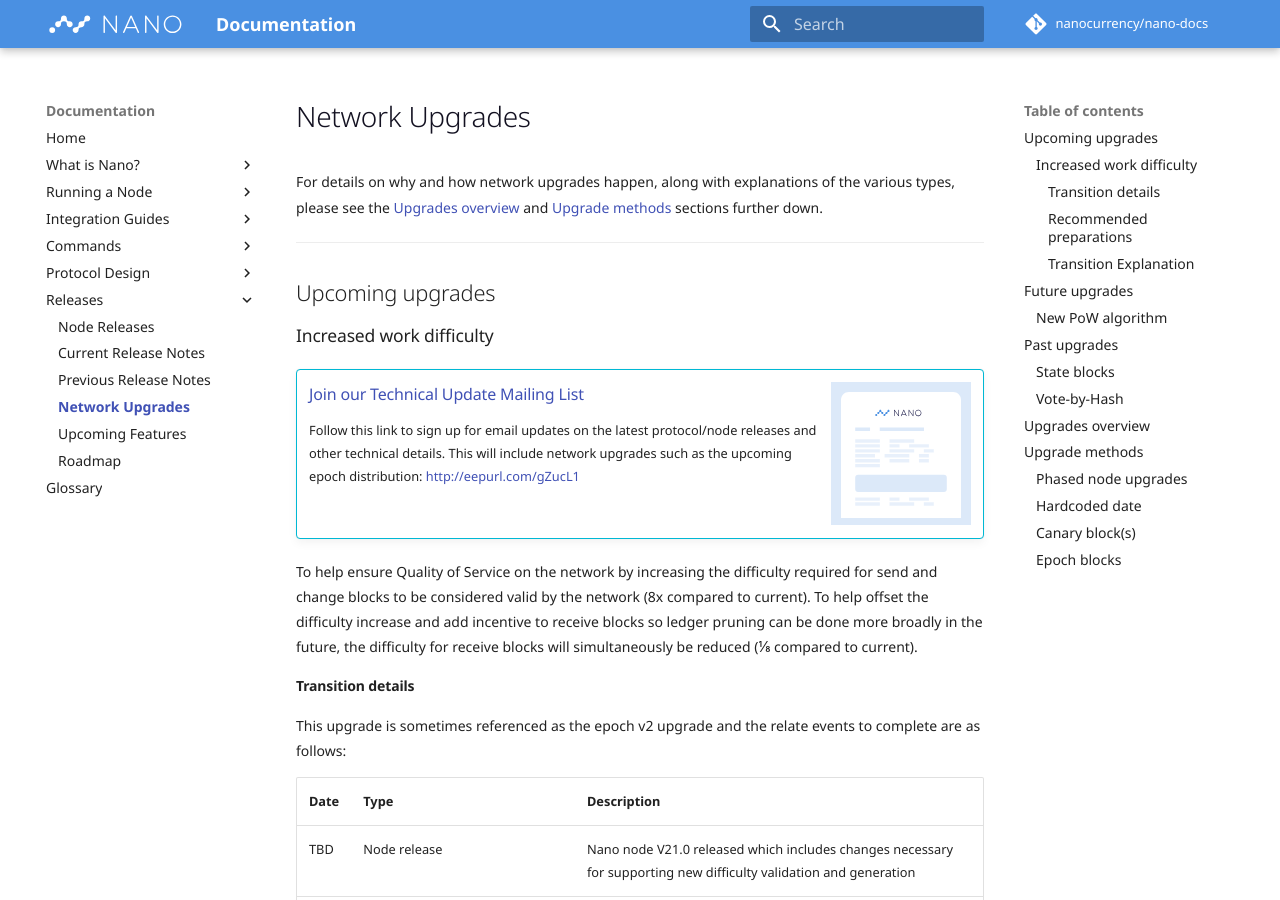
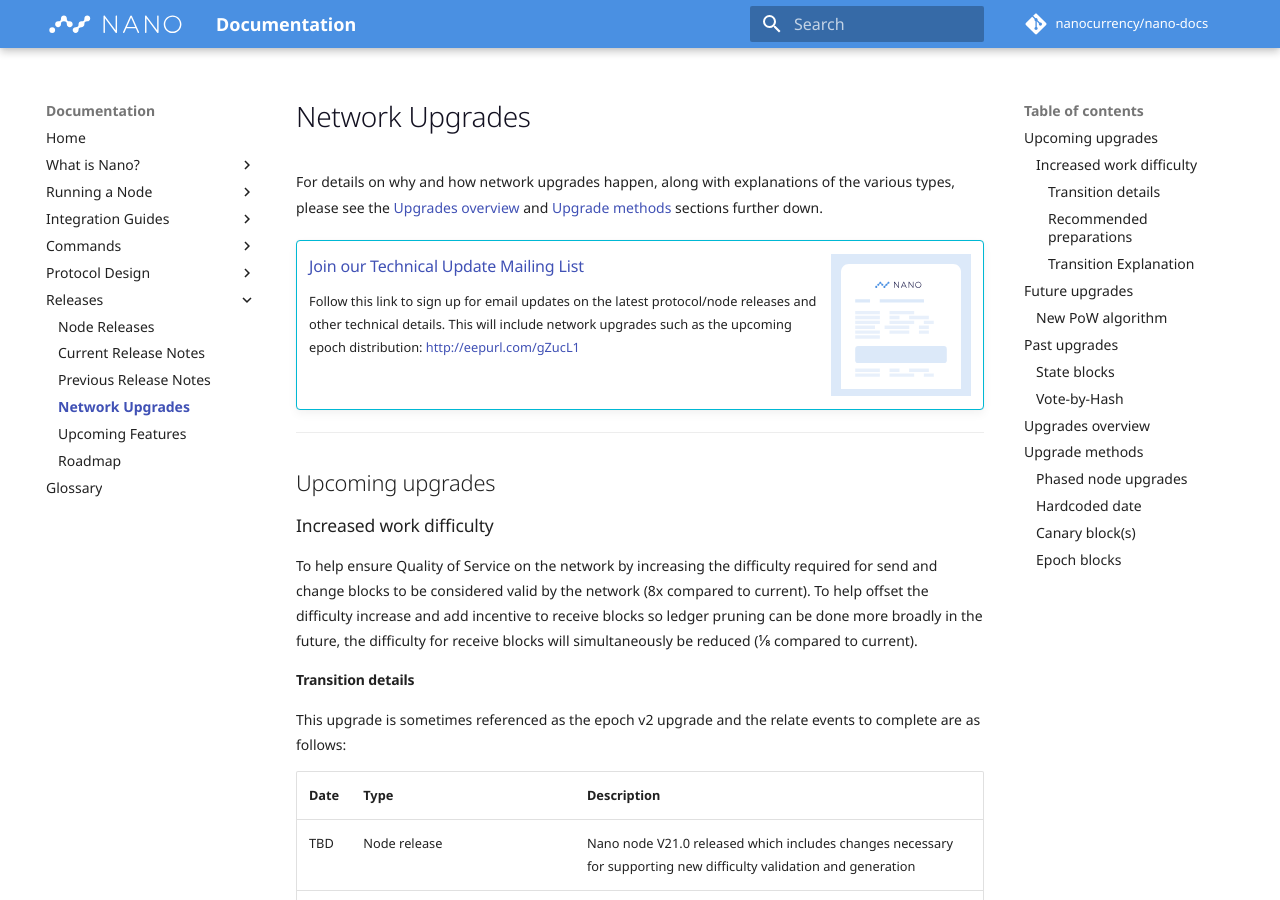
Before and after one commit to nanocurrency/nano-docs, an MkDocs documentation site: the page built from docs/releases/network-upgrades.md, in a window 1280 px wide and 900 px high. Built offline with MkDocs 1.6.1 and Material for MkDocs 9.7.7, drawn with Linux system fonts in a browser that asks for light colours; comment, search, counter and statistics services are not loaded.

```diff
--- a/docs/releases/network-upgrades.md
+++ b/docs/releases/network-upgrades.md
@@ -1,14 +1,14 @@
 # Network Upgrades
 
 For details on why and how network upgrades happen, along with explanations of the various types, please see the [Upgrades overview](#upgrades-overview) and [Upgrade methods](#upgrade-methods) sections further down.
+
+--8<-- "join-technical-mailing-list.md"
 
 ---
 
 ## Upcoming upgrades
 
 ### Increased work difficulty
-
---8<-- "join-technical-mailing-list.md"
 
 To help ensure Quality of Service on the network by increasing the difficulty required for send and change blocks to be considered valid by the network (8x compared to current). To help offset the difficulty increase and add incentive to receive blocks so ledger pruning can be done more broadly in the future, the difficulty for receive blocks will simultaneously be reduced (1/8 compared to current).
 
```
